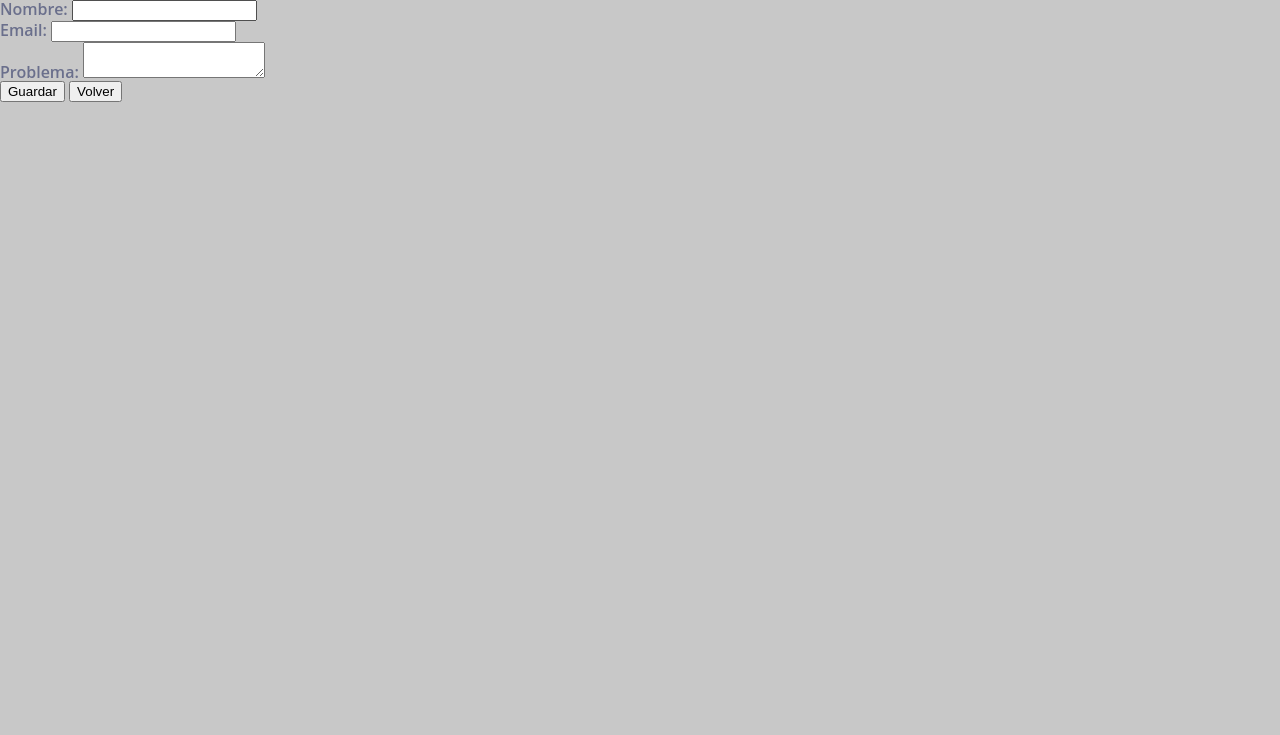
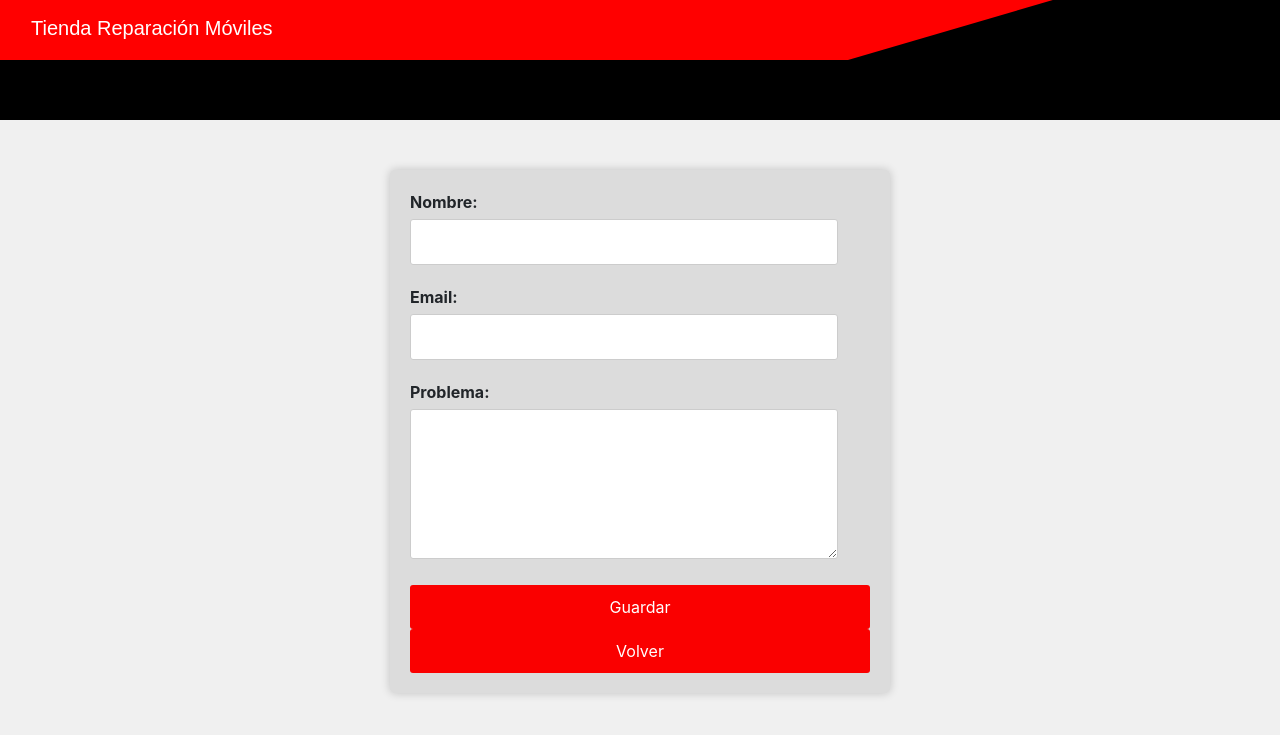
Before and after one commit to dirky7/tienda_moviles, a PHP site: page /cliente/insertar.php in a window 1280 px wide. Shown: the top 735 px of the page. Run offline with PHP 8.4, Linux system fonts and the light colour scheme.

Commit message:
Cambios a editar e insertar

```diff
--- a/cliente/editarOrden.php
+++ b/cliente/editarOrden.php
@@ -9,9 +9,10 @@
         $precio=$_POST['precio'];
         $observaciones=$_POST['observaciones'];
 
-        $fecha2 = date('d-m-Y');
 
-        actualizarIncidencia();
+        $fecha2 = date('d/m/Y');
+
+        actualizarIncidencia($id,$precio,$observaciones,$fecha2);
 
         header('Location:gestion.php');
     }
--- a/cliente/insertar.php
+++ b/cliente/insertar.php
@@ -2,18 +2,26 @@
 <?php
 	include "../config/funciones.php";
 	session_start();
+	$mensaje="";
 	if (isset($_POST['submit'])) {
+
 		$name=$_POST['nombre'];
 		$mail=$_POST['mail'];
 		$problema=$_POST['problema'];
 		$tecnico=$_POST['tecnico'];
-		$fecha = date('d-m-Y');
-		insertarIncidencia($name, $mail,$tecnico, $problema, $fecha);
+		if (empty($name) || empty($mail) || empty($problema)) {
+			$mensaje= '<div style="background-color:#ffb3b3;padding:10px;border-radius:3px; ">Por favor completa los campos</div>';
+		  } else {
+			$fecha = date('d/m/Y');
+			insertarIncidencia($name, $mail, $tecnico, $problema, $fecha);
+			$mensaje = '<div style="text-align:center;padding:10px;border-radius:3px;margin-top:15px; ">La incidencia se ha guardado exitosamente</div>';
+		  }
+
 
 
 	}
 	if (isset($_POST['volver'])) {
-		header('Location:index.php');
+		header('Location:../index.php');
 
 
 	}
@@ -25,25 +33,111 @@
 <head>
 	<meta charset="UTF-8">
 	<title>Tienda Moviles</title>
-	<link rel="stylesheet" type="text/css" href="css/inicio.css">
-	<link rel="shortcut icon" href="img/favicon.png" type="image/x-icon">
+	<link rel="stylesheet" href="../css/inicio.css">
+	<link rel="stylesheet" href="https://stackpath.bootstrapcdn.com/bootstrap/4.4.1/css/bootstrap.min.css">
+    <link rel="stylesheet" href="https://cdn.jsdelivr.net/npm/bootstrap@4.3.1/dist/css/bootstrap.min.css" integrity="sha384-ggOyR0iXCbMQv3Xipma34MD+dH/1fQ784/j6cY/iJTQUOhcWr7x9JvoRxT2MZw1T" crossorigin="anonymous">
+    <script src="https://cdn.jsdelivr.net/npm/bootstrap@5.3.0-alpha1/dist/js/bootstrap.bundle.min.js" integrity="sha384-w76AqPfDkMBDXo30jS1Sgez6pr3x5MlQ1ZAGC+nuZB+EYdgRZgiwxhTBTkF7CXvN" crossorigin="anonymous"></script>
+    <script src="https://cdn.jsdelivr.net/npm/@popperjs/core@2.11.6/dist/umd/popper.min.js" integrity="sha384-oBqDVmMz9ATKxIep9tiCxS/Z9fNfEXiDAYTujMAeBAsjFuCZSmKbSSUnQlmh/jp3" crossorigin="anonymous"></script>
+    <script src="https://cdn.jsdelivr.net/npm/bootstrap@5.3.0-alpha1/dist/js/bootstrap.min.js" integrity="sha384-mQ93GR66B00ZXjt0YO5KlohRA5SY2XofN4zfuZxLkoj1gXtW8ANNCe9d5Y3eG5eD" crossorigin="anonymous"></script>
+
+	<style>
+		body{
+			background-color:rgb(240, 240, 240);
+		}
+
+		form {
+			background-color: rgb(220, 220, 220);
+			border-radius: 5px;
+			box-shadow: 0 0 10px rgba(0,0,0,0.2);
+			padding: 20px;
+			margin: 50px auto;
+			max-width: 500px;
+
+		}
+
+		label {
+			display: block;
+			font-weight: bold;
+			margin-bottom: 5px;
+		}
+
+		input[type=text], textarea {
+			border: 1px solid #CCC;
+			border-radius: 3px;
+			font-size: 16px;
+			padding: 10px;
+			width: 93%;
+			margin-bottom: 20px;
+		}
+
+		input[type=submit] {
+			background-color: rgb(250, 0, 0);
+			border: none;
+			border-radius: 3px;
+			color: #FFFFFF;
+			font-size: 16px;
+			padding: 10px;
+			width: 100%;
+		}
+
+		input[type=submit]:hover {
+			background-color: #cc0000;
+		}
+
+		input[type=submit]:focus {
+			outline: none;
+		}
+
+		textarea {
+			height: 150px;
+		}
+
+
+	</style>
 </head>
 
 <body>
+<nav class="navbar navbar-expand-lg navbar-red navbar-dark">
+        <div class="wrapper">
+        </div>
+        <div class="container-fluid all-show">
+            <a class="navbar-brand" href="inicio.php">Tienda Reparación Móviles <i class="fa fa-codepen"></i></a>
+            <button class="navbar-toggler" type="button" data-toggle="collapse" data-target="#navbarSupportedContent" aria-controls="navbarSupportedContent" aria-expanded="false" aria-label="Toggle navigation">
+                <span class="navbar-toggler-icon"></span>
+            </button>
+            <div class="collapse navbar-collapse" id="navbarSupportedContent">
+                <ul class="navbar-nav mr-auto mb-2 mb-lg-0">
+
+                </ul>
+
+            </div>
+        </div>
+    </nav>
+	<nav>
+            <ul class="menu">
+
+            </ul>
+        </nav>
 <form method="post">
 		<label for="nombre">Nombre:</label>
-		<input type="text" name="nombre" id="nombre" required><br>
+		<input type="text" name="nombre" id="nombre" ><br>
 
 		<label for="mail">Email:</label>
-		<input type="text" name="mail" id="mail" required><br>
+		<input type="text" name="mail" id="mail" ><br>
 
 		<input type="hidden" name="tecnico" id="tecnico" value="">
 
-		<label for="texto">Problema:</label>
-		<textarea name="problema" id="problema" required></textarea><br>
+		<label for="problema">Problema:</label>
+		<textarea name="problema" id="problema" ></textarea><br>
 
 		<input type="submit" name="submit" value="Guardar">
 		<input type="submit" name="volver" value="Volver">
+
+		<div>
+			<?php
+			echo $mensaje;
+			?>
+		</div>
 	</form>
 
 
--- a/css/inicio.css
+++ b/css/inicio.css
@@ -9,6 +9,7 @@ body {
 		box-shadow:0 12px 15px 0 rgba(0,0,0,.24),0 17px 50px 0 rgba(0,0,0,.19);*/
 
 }
+
 
 *,
 :after,
```
Also changed, not shown: config/funciones.php (+30 -5 lines).
